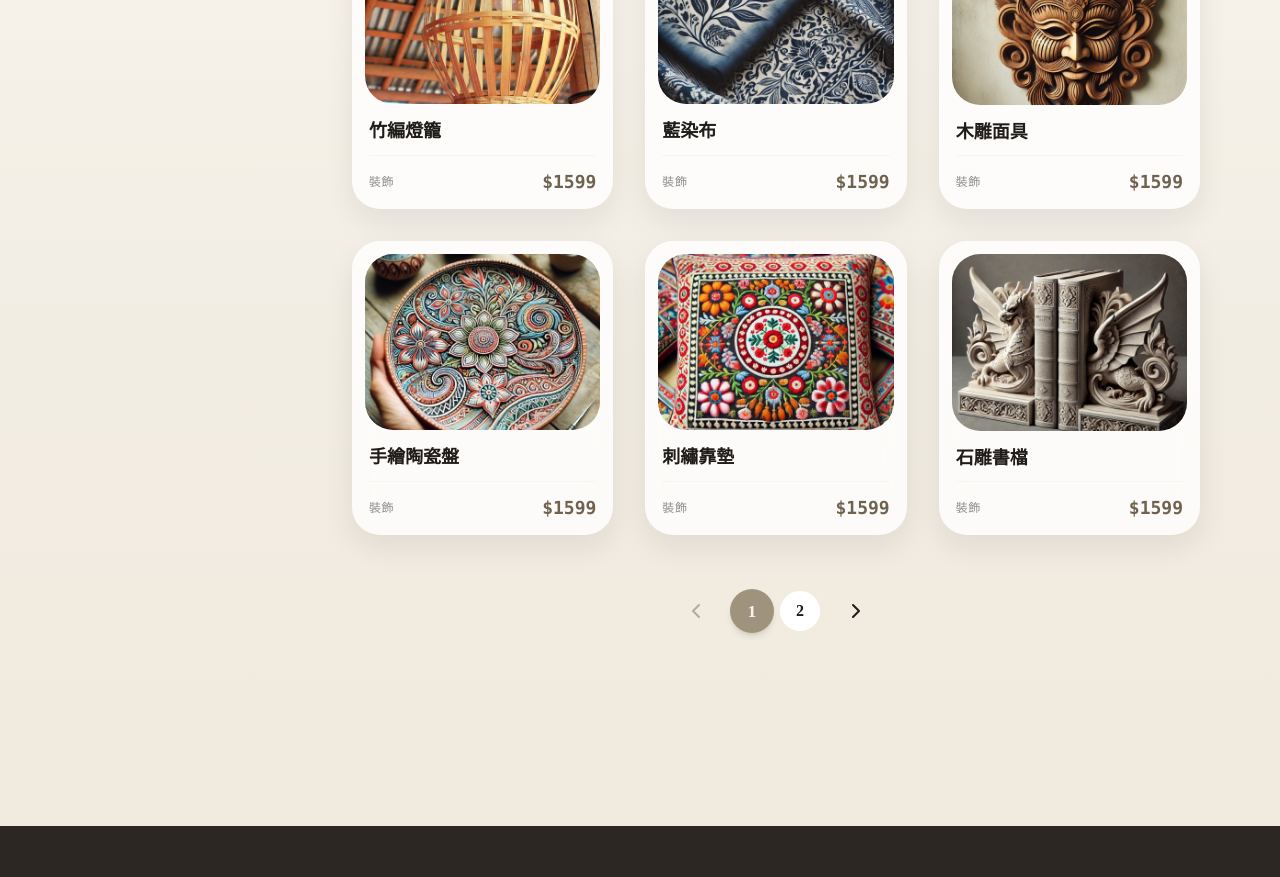
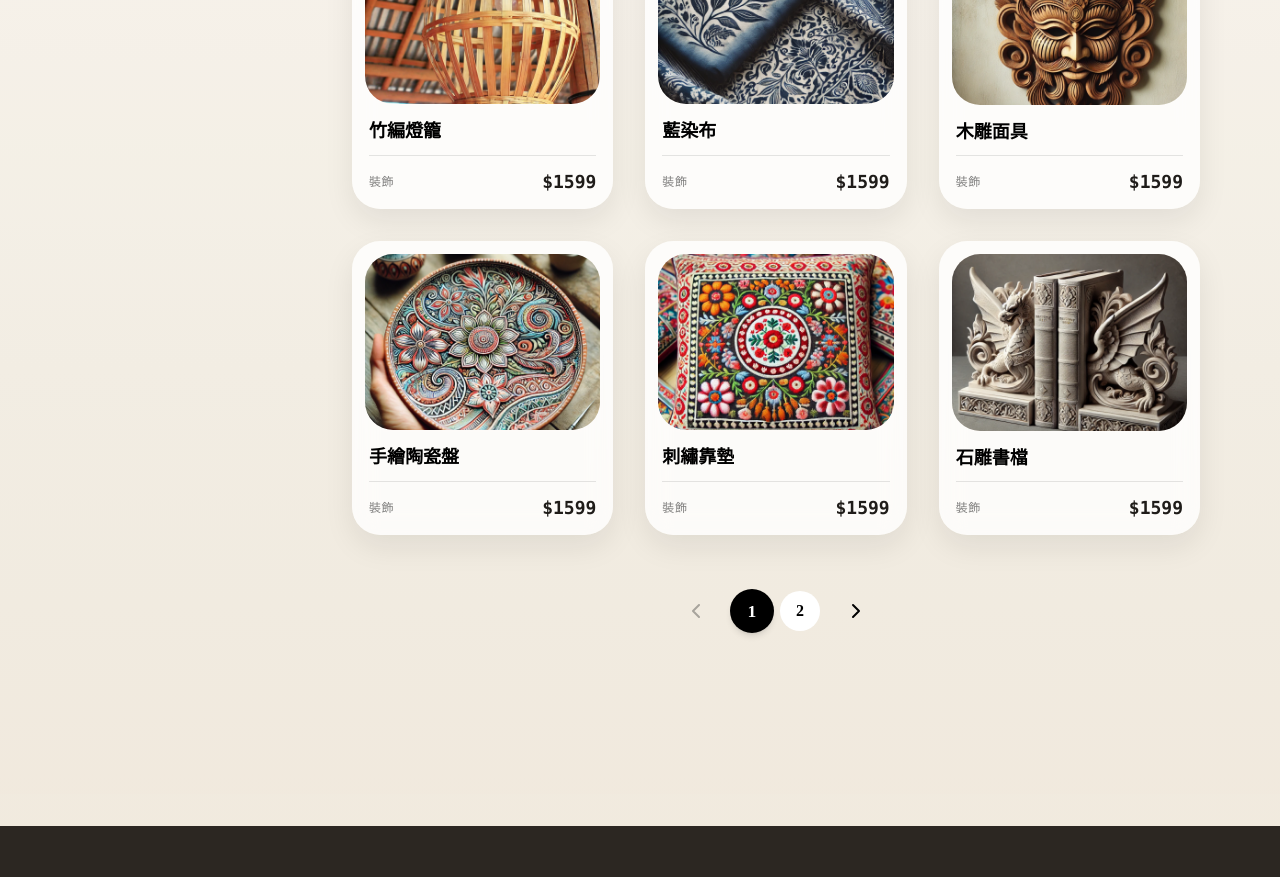
Before and after one commit to lawrence565/e-commerce-demo, a React (Vite) app: page /#/stores/decorations in a window 1280 px wide. Shown: the part 620-1497 px from the top of the page. Built offline with nearby package versions, Linux system fonts and the light colour scheme; no server answers.

Commit message:
feat: refresh store display cards

```diff
--- a/src/components/StoretDisplay.tsx
+++ b/src/components/StoretDisplay.tsx
@@ -52,10 +52,10 @@ function StoreDisplay(props: { type: string }) {
       <div className="p-2" key={index}>
         <Link to={`/stores/${product.category}/${product.id}`}>
           <Card
-            className="group hover:bg-white/80 transition-all duration-500 h-full flex flex-col p-3 border border-transparent hover:border-sand/30 hover:shadow-lg"
+            className="group hover:bg-white/80 transition-all duration-500 h-full flex flex-col p-3 border border-transparent hover:border-black/10 hover:shadow-lg"
             variant="glass"
           >
-             <div className="aspect-[4/3] w-full overflow-hidden rounded-xl bg-sand/10 relative">
+             <div className="aspect-[4/3] w-full overflow-hidden rounded-xl bg-[#efe7da]/50 relative">
                 <LazyImage
                   src={`${product.category}s/${product.name}.webp`}
                   alt={product.title}
@@ -68,20 +68,20 @@ function StoreDisplay(props: { type: string }) {
                 />
 
                 {/* Overlay on hover */}
-                <div className="absolute inset-0 bg-ink/0 group-hover:bg-ink/5 transition-colors duration-500" />
+                <div className="absolute inset-0 bg-black/0 group-hover:bg-black/5 transition-colors duration-500" />
              </div>
 
              <div className="mt-4 flex flex-col justify-between flex-1 gap-1 px-1">
                 <div className="flex justify-between items-start gap-2">
-                    <h3 className="text-lg font-bold text-ink leading-tight font-serif group-hover:text-clay-deep transition-colors line-clamp-2">
+                    <h3 className="text-lg font-bold text-black leading-tight headline-serif group-hover:text-[color:var(--color-accent-deep)] transition-colors line-clamp-2">
                         {product.title}
                     </h3>
                 </div>
-                <div className="flex items-center justify-between mt-2 pt-3 border-t border-sand/30">
-                    <span className="text-xs text-ink/50 uppercase tracking-wider font-medium">
+                <div className="flex items-center justify-between mt-2 pt-3 border-t border-black/10">
+                    <span className="text-xs text-black/50 uppercase tracking-wider font-medium">
                         {props.type === 'gadgets' ? '隨身' : props.type === 'furnitures' ? '家俱' : '裝飾'}
                     </span>
-                    <span className="text-clay-deep font-bold text-lg font-mono">
+                    <span className="text-[color:var(--color-accent-deep)] font-bold text-lg font-mono">
                         ${product.price}
                     </span>
                 </div>
@@ -173,7 +173,7 @@ function StoreDisplay(props: { type: string }) {
         ref={displayRef}
       >
         {pages[pageIndex] ?? (
-          <div className="col-span-2 lg:col-span-3 text-center py-12 text-ink/50 font-serif text-xl">
+          <div className="col-span-2 lg:col-span-3 text-center py-12 text-black/50 headline-serif text-xl">
             目前沒有商品
           </div>
         )}
@@ -184,7 +184,7 @@ function StoreDisplay(props: { type: string }) {
             <button
               onClick={handlePreviousPage}
               disabled={pageIndex === 0 || pages.length === 0}
-              className="p-2 rounded-full hover:bg-clay/10 disabled:opacity-30 disabled:hover:bg-transparent transition-colors text-ink"
+              className="p-2 rounded-full hover:bg-black/5 disabled:opacity-30 disabled:hover:bg-transparent transition-colors text-black"
             >
               <svg xmlns="http://www.w3.org/2000/svg" width="24" height="24" viewBox="0 0 24 24" fill="none" stroke="currentColor" strokeWidth="2" strokeLinecap="round" strokeLinejoin="round"><polyline points="15 18 9 12 15 6"></polyline></svg>
             </button>
@@ -194,10 +194,10 @@ function StoreDisplay(props: { type: string }) {
                 <button
                   key={index}
                   onClick={() => setPageIndex(index)}
-                  className={`w-10 h-10 rounded-full font-bold transition-all duration-300 font-serif ${
+                  className={`w-10 h-10 rounded-full font-bold transition-all duration-300 headline-serif ${
                     pageIndex === index
-                      ? "bg-clay text-paper shadow-md scale-110"
-                      : "bg-white text-ink hover:bg-clay/10"
+                      ? "bg-black text-white shadow-md scale-110"
+                      : "bg-white text-black hover:bg-black/5"
                   }`}
                 >
                   {index + 1}
@@ -208,7 +208,7 @@ function StoreDisplay(props: { type: string }) {
             <button
               onClick={handleNextPage}
               disabled={pages.length === 0 || pageIndex === pages.length - 1}
-              className="p-2 rounded-full hover:bg-clay/10 disabled:opacity-30 disabled:hover:bg-transparent transition-colors text-ink"
+              className="p-2 rounded-full hover:bg-black/5 disabled:opacity-30 disabled:hover:bg-transparent transition-colors text-black"
             >
               <svg xmlns="http://www.w3.org/2000/svg" width="24" height="24" viewBox="0 0 24 24" fill="none" stroke="currentColor" strokeWidth="2" strokeLinecap="round" strokeLinejoin="round"><polyline points="9 18 15 12 9 6"></polyline></svg>
             </button>
```
